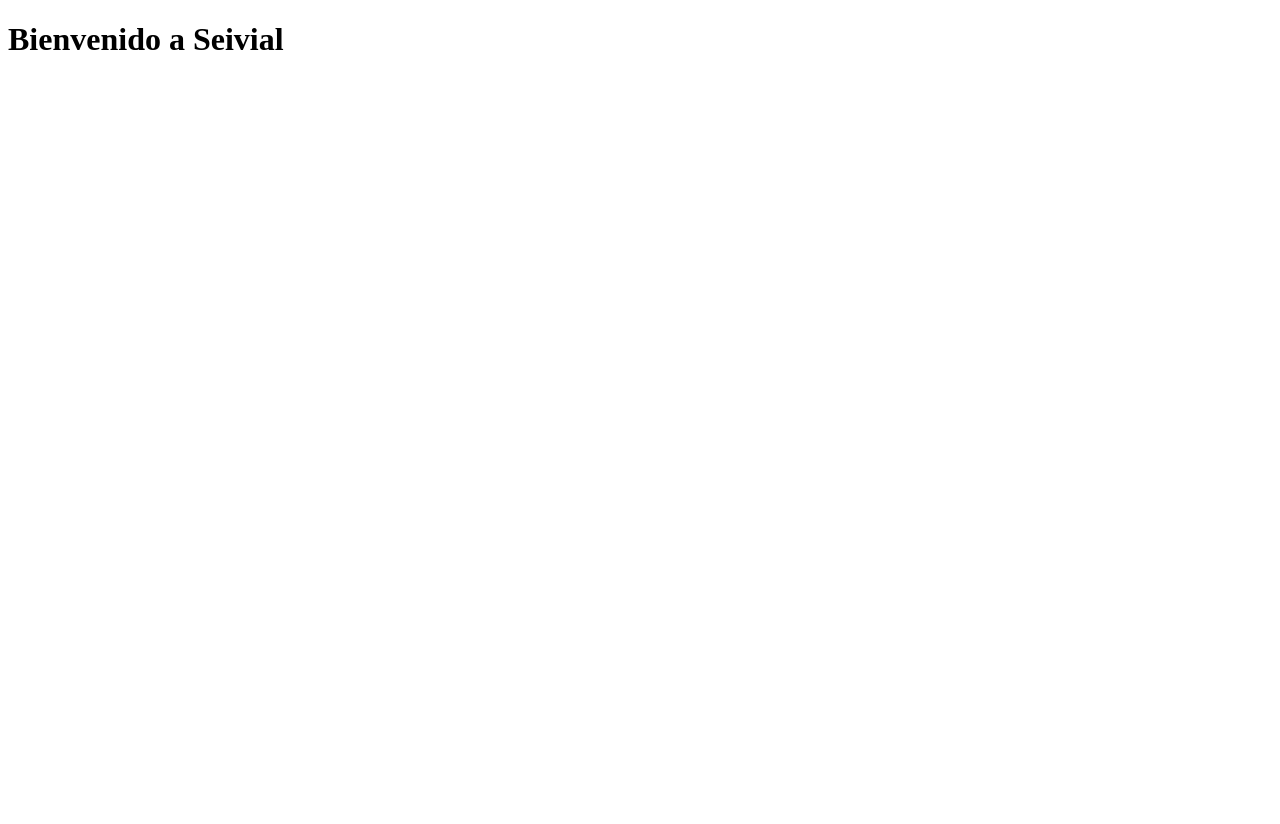
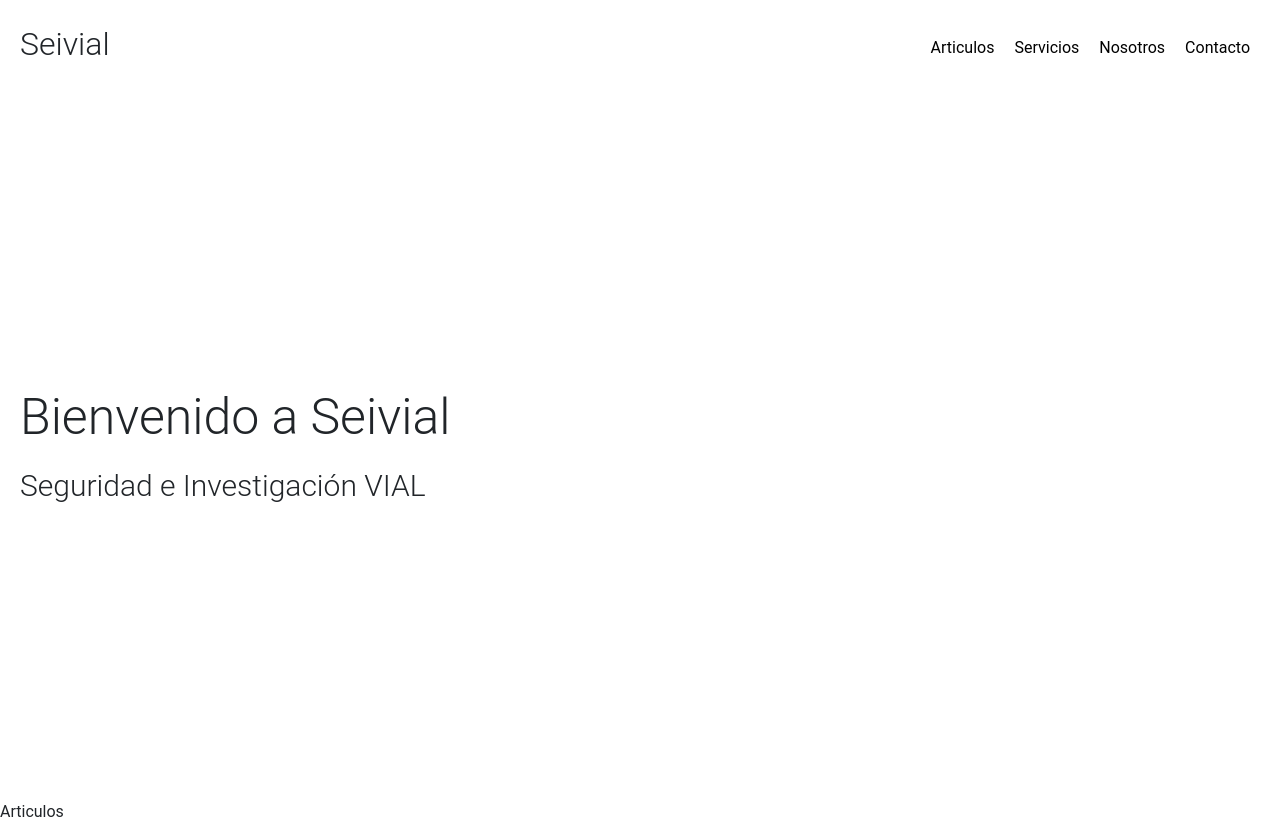
Before and after one commit to lefuentes/seivial, an Angular app: page / in a window 1280 px wide. Before the commit the page ends 800 px from the top, so only its background shows below. Built offline with nearby package versions, Linux system fonts and the light colour scheme.

Commit message:
feat(landing): add bootstrap.

```diff
--- a/package.json
+++ b/package.json
@@ -19,6 +19,7 @@
     "@angular/platform-browser": "~9.1.0",
     "@angular/platform-browser-dynamic": "~9.1.0",
     "@angular/router": "~9.1.0",
+    "bootstrap": "^4.5.2",
     "rxjs": "~6.5.4",
     "tslib": "^1.10.0",
     "zone.js": "~0.10.2"
--- a/src/app/app.component.html
+++ b/src/app/app.component.html
@@ -1,4 +1,34 @@
-<div class="main">
-
-  <h1>Bienvenido a Seivial</h1>
+<div class="main d-flex flex-column mat-elevation-z8">
+  <div class="header mat-elevation-z8 animate__animated animate__fadeInDown animate__delay-1s d-flex align-items-center justify-content-between">
+    <h1 style="font-weight: 300;">Seivial</h1>
+    <div class="d-none d-lg-flex d-xl-flex ">
+      <div class="option">
+        <a href="#">
+          Articulos
+        </a>
+      </div>
+      <div class="option">
+        <a href="#">
+          Servicios
+        </a>
+      </div>
+      <div class="option">
+        <a href="#">
+          Nosotros
+        </a>
+      </div>
+      <div class="option">
+        <a href="#">
+          Contacto
+        </a>
+      </div>
+    </div>
+  </div>
+  <div class="body flex-grow-1 d-flex flex-column justify-content-center">
+    <h1 class="header1 animate__animated animate__fadeInDown">Bienvenido a Seivial</h1>
+    <h3 class="header2  animate__animated animate__fadeInDown animate__delay-1s">Seguridad e Investigación VIAL</h3>
+  </div>
 </div>
+<div class="articles">
+ Articulos
+</div>
--- a/src/app/app.component.scss
+++ b/src/app/app.component.scss
@@ -0,0 +1,29 @@
+.main {
+  height: 100%;
+}
+
+.header{
+  padding: 20px;
+}
+
+.option {
+  margin-right: 10px;
+  margin-left: 10px;
+}
+
+.body{
+  padding: 20px;
+}
+
+.header1{
+  font-size: 50px;
+  font-weight: 300;
+}
+
+.header2{
+  font-size: 30px;
+  font-weight: 300;
+}
+a{
+  color: black;
+}
--- a/src/index.html
+++ b/src/index.html
@@ -1,11 +1,15 @@
-<!doctype html>
+<!DOCTYPE html>
 <html lang="en">
   <head>
-  <meta charset="utf-8">
+    <meta charset="utf-8" />
     <title>Seival</title>
-  <base href="/">
-  <meta name="viewport" content="width=device-width, initial-scale=1">
-  <link rel="icon" type="image/x-icon" href="favicon.ico">
+    <link
+      rel="stylesheet"
+      href="https://cdnjs.cloudflare.com/ajax/libs/animate.css/4.0.0/animate.min.css"
+    />
+    <base href="/" />
+    <meta name="viewport" content="width=device-width, initial-scale=1" />
+    <link rel="icon" type="image/x-icon" href="favicon.ico" />
   </head>
   <body>
     <app-root></app-root>
--- a/src/styles.scss
+++ b/src/styles.scss
@@ -1 +1,13 @@
 /* You can add global styles to this file, and also import other style files */
+
+@import '~bootstrap/scss/bootstrap-reboot';
+@import '~bootstrap/scss/bootstrap-grid';
+
+html,
+body {
+  height: 100%;
+}
+body {
+  margin: 0;
+  font-family: Roboto, 'Helvetica Neue', sans-serif;
+}
```
Also changed, not shown: 1 other file (tests, documents, lock files or other folders). Lines whose indentation alone changed are shown as unchanged.
